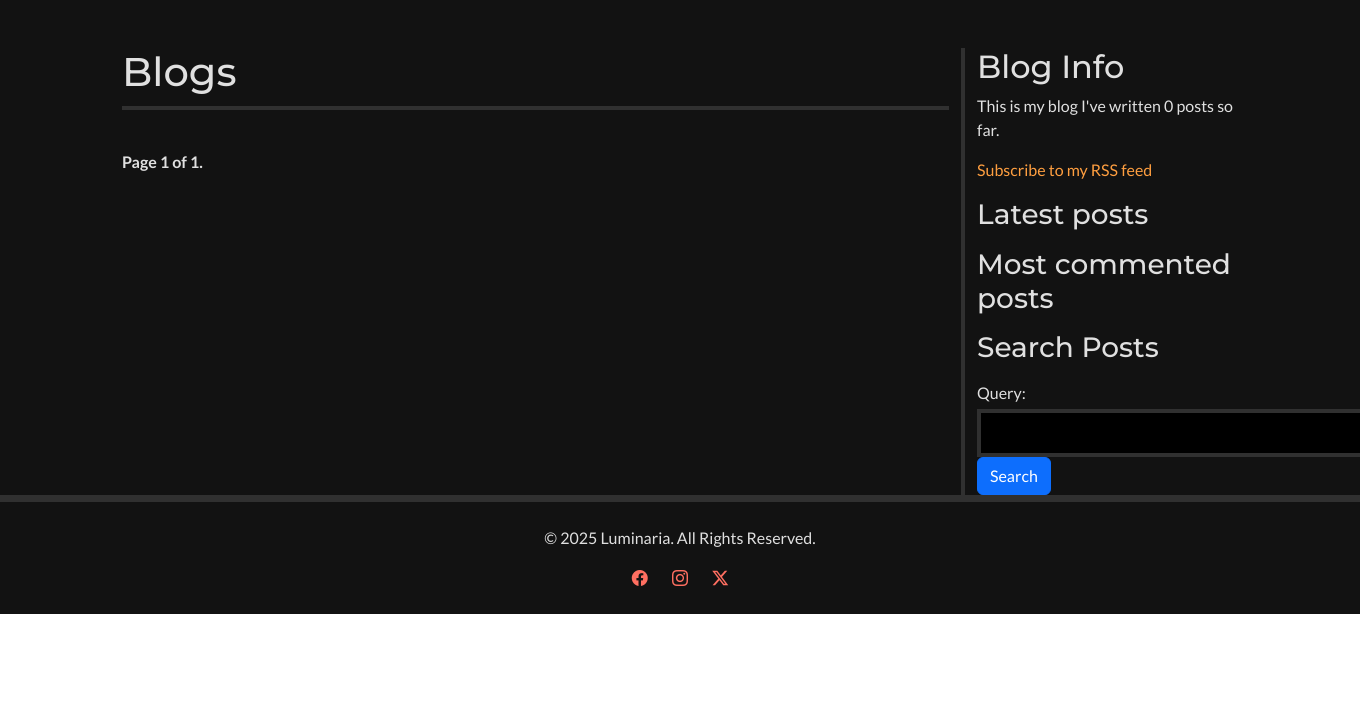
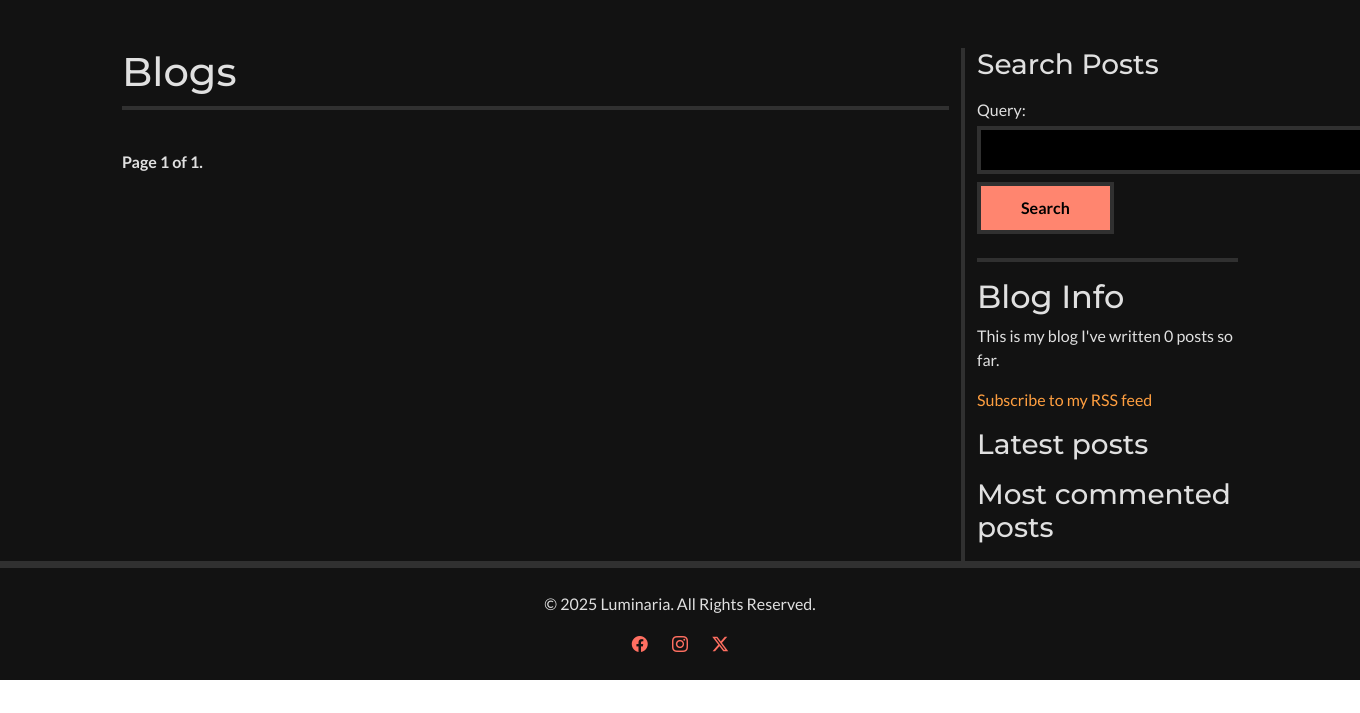
Before and after one commit to Iam-samyog/Luminaria-, a Django app: page /blog/ in a window 1360 px wide; the page is wider, and only the part inside the window is pictured. Shown: the part 87-800 px from the top of that part. Run offline with Django 5.2, Linux system fonts and the light colour scheme; data that the repository does not hold is empty; parts of the project's set-up code (start-up, migrations or seed data) failed here and were passed over; some libraries are stand-ins or nearby versions.

Commit message:
Added the sidebar and its design

```diff
--- a/Luminaria/blog/static/blog/css/style.css
+++ b/Luminaria/blog/static/blog/css/style.css
@@ -144,7 +144,7 @@ button{
   border:4px solid #303030;
   border-radius: 4px;
 
-  padding: 10px 20px;
+  padding: 10px 40px;
   font-weight: bold;
   font-size: 16px;
   text-transform: uppercase;
@@ -209,3 +209,9 @@ button{
 .icon-gap {
   margin-left: 6px; /* adjust value to your liking */
 }
+button:hover{
+    background: #ff6f61;
+  color: #000;
+  transform: scale(1.05);
+
+}
--- a/Luminaria/blog/templates/blog/base.html
+++ b/Luminaria/blog/templates/blog/base.html
@@ -26,13 +26,20 @@
             {% block content %} {% endblock %}
           </div>
           <div id="sidebar" class="col-md-3">
-            <h2>Blog Info</h2>
+              <div class="mb-3 bordebelow pb-4">
+                <h3>Search Posts</h3>
+    {% include "blog/post/includes/search_form.html" with form=search_form %}
+            </div>
+            <h2 class="">Blog Info</h2>
+
+
             <p>This is my blog I've written {% total_posts %} posts so far.</p>
             <p>
               <a href="{% url 'blog:post_feed' %}" class="custom-link ">
                 Subscribe to my RSS feed
               </a>
             </p>
+
             <h3>Latest posts</h3>
             {% show_latest_posts 3 %}
             <h3>Most commented posts</h3>
@@ -45,10 +52,7 @@
               </li>
               {% endfor %}
             </ul>
-            <div>
-                <h3>Search Posts</h3>
-    {% include "blog/post/includes/search_form.html" with form=search_form %}
-            </div>
+
           </div>
         </div>
       </div>
--- a/Luminaria/blog/templates/blog/post/includes/search_form.html
+++ b/Luminaria/blog/templates/blog/post/includes/search_form.html
@@ -1,4 +1,4 @@
 <form action="{% url 'blog:post_search' %}" method="get" class="search-form">
     {{ form.as_p }}
-    <button type="submit" class="btn btn-primary">Search</button>
+    <button type="submit" class=" mt-2 ">Search</button>
 </form>
```
